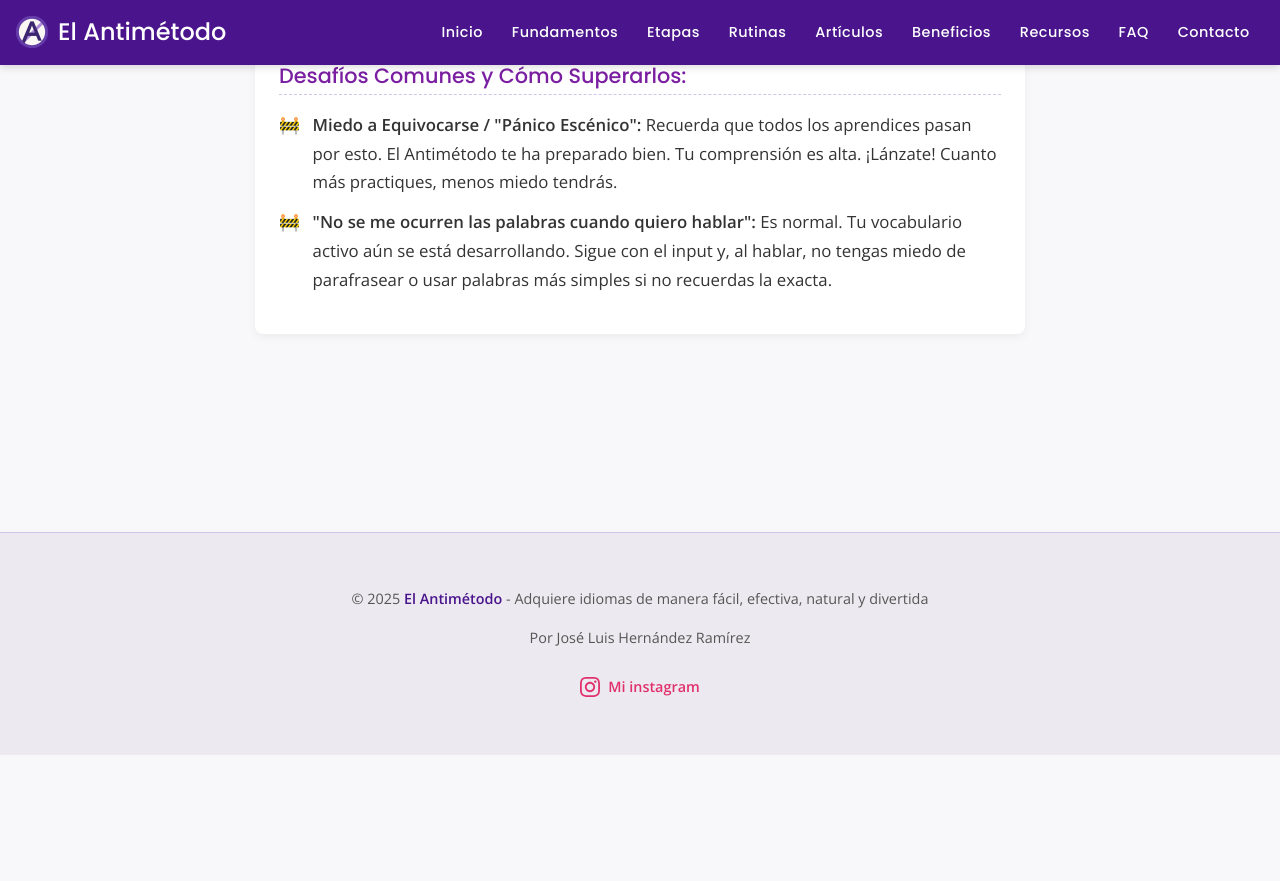
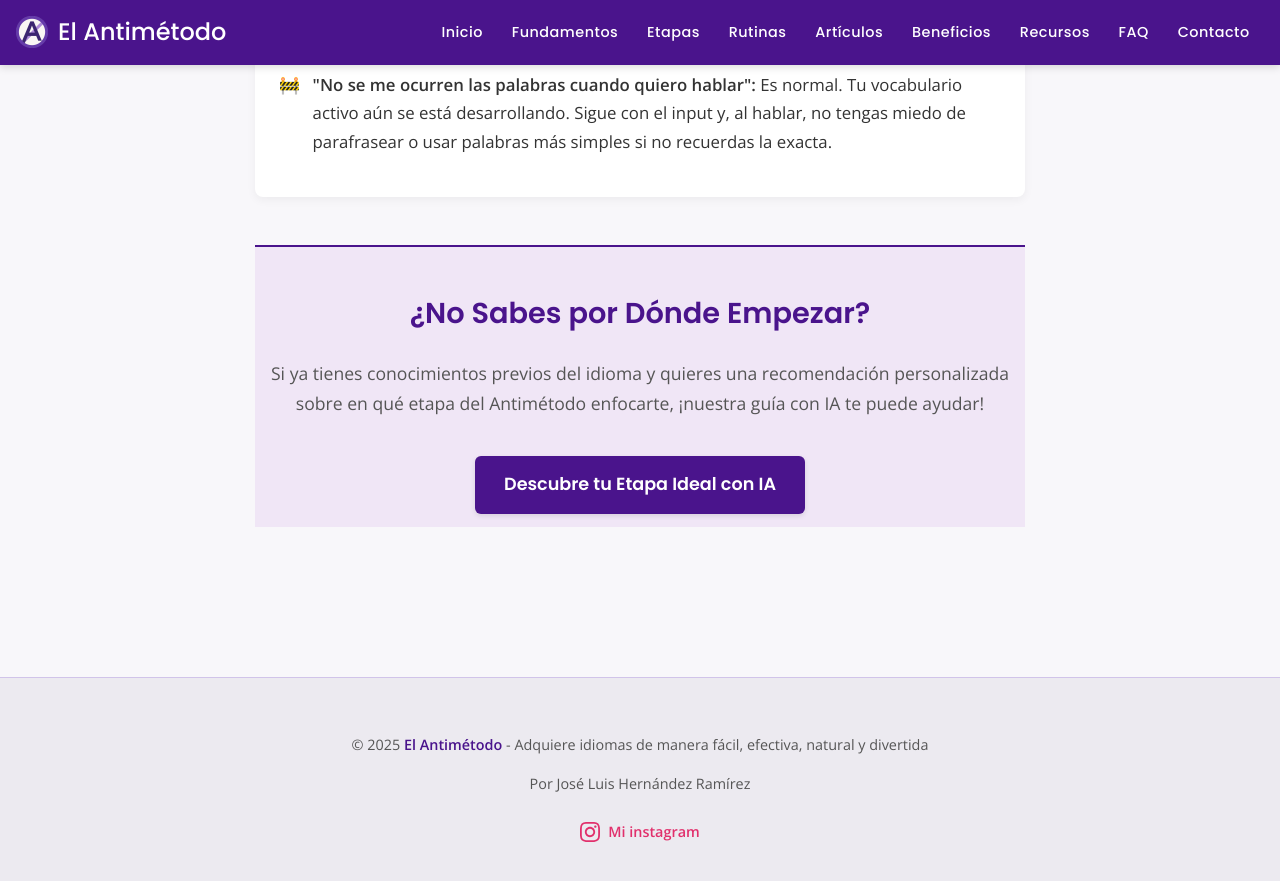
Before and after one commit to LuiseM93/ElAntimetodo, a Jekyll site: the page built from etapas.md, in a window 1280 px wide and 900 px high, scrolled down 9642 px. Shown: the top 881 px of the window. Built offline with Jekyll 4.4.1, drawn with Linux system fonts in a browser that asks for light colours; before the commit the page ends 10397 px from its top, so only the background shows below that; some of the changed text lies outside the part shown.

Commit message:
Update etapas.md

```diff
--- a/etapas.md
+++ b/etapas.md
@@ -28,7 +28,7 @@ description: Explora en detalle las 4 etapas del Antimétodo, desde la preparaci
 }
 .etapa-section .center-h2-container {
     text-align: center;
-    margin-bottom: 1.5rem;
+    margin-bottom: 1.5rem; /* Este margen se aplica si el H2 está dentro del div */
 }
 
 .etapa-section h3.subsection-title {
@@ -40,21 +40,21 @@ description: Explora en detalle las 4 etapas del Antimétodo, desde la preparaci
   padding-bottom: 0.3rem;
   border-bottom: 1px dashed var(--light-purple-color);
 }
-.etapa-section ul.custom-list {
+.etapa-section ul.custom-list { /* Cambiado de checklist a custom-list para más flexibilidad */
   list-style: none;
   padding-left: 0;
 }
 .etapa-section ul.custom-list li {
-  padding-left: 2em;
+  padding-left: 2em; /* Espacio para el emoji/icono */
   position: relative;
   margin-bottom: 0.7em;
   font-size: 1.05em;
 }
 .etapa-section ul.custom-list li::before {
-  content: '👉';
+  content: '👉'; /* Emoji por defecto, se puede cambiar por otros */
   position: absolute;
   left: 0;
-  font-size: 1em;
+  font-size: 1em; /* Ajustar tamaño del emoji */
   color: var(--secondary-color);
 }
 .etapa-section ul.custom-list li.goal::before { content: '🎯'; }
@@ -86,10 +86,6 @@ description: Explora en detalle las 4 etapas del Antimétodo, desde la preparaci
     <p class="subtitle" style="font-size: 1.2em; color: var(--secondary-color);">Un camino claro hacia la fluidez natural.</p>
     <p>El Antimétodo se divide en etapas progresivas, diseñadas para llevarte de la mano desde los conceptos básicos hasta la comunicación efectiva. Cada etapa se enfoca en habilidades específicas, construyendo una base sólida para la siguiente.</p>
     <p style="margin-top:1rem; font-style:italic; color:var(--text-light-color);">Para una guía más detallada sobre cómo organizar tu tiempo en cada etapa y ejemplos prácticos, visita nuestra sección de <a href="{{ '/rutinas' | relative_url }}">Rutinas</a>. Si tienes dudas, la sección de <a href="{{ '/faq' | relative_url }}">Preguntas Frecuentes (FAQ)</a> tiene muchas respuestas. Y para herramientas específicas, ¡no olvides consultar nuestros <a href="{{ '/recursos' | relative_url }}">Recursos</a>!</p>
-        <p style="margin-top:1.5rem; padding: 1rem; background-color: #f0e6f6; border-radius: 6px; border-left: 4px solid var(--accent-color);">
-      <strong>¿Ya sabes algo del idioma y no estás seguro por dónde empezar?</strong><br>
-      Usa nuestra <a href="{{ '/test-ubicacion' | relative_url }}" style="font-weight:bold;">Guía Interactiva con IA para Descubrir tu Etapa Ideal</a> y optimiza tu aprendizaje desde el inicio.
-    </p>
   </section>
 
   <!-- ETAPA 1 -->
@@ -258,5 +254,9 @@ description: Explora en detalle las 4 etapas del Antimétodo, desde la preparaci
       <li class="challenge"><strong>"No se me ocurren las palabras cuando quiero hablar":</strong> Es normal. Tu vocabulario activo aún se está desarrollando. Sigue con el input y, al hablar, no tengas miedo de parafrasear o usar palabras más simples si no recuerdas la exacta.</li>
     </ul>
   </section>
-
+<section class="content-section" style="margin-top: 3rem; text-align:center; background-color: #f0e6f6; border-top: 2px solid var(--primary-color);">
+    <h2 class="section-title" style="border-bottom: none; margin-bottom: 1rem;">¿No Sabes por Dónde Empezar?</h2>
+    <p style="font-size: 1.1em; color: var(--text-light-color); margin-bottom:1.5rem;">Si ya tienes conocimientos previos del idioma y quieres una recomendación personalizada sobre en qué etapa del Antimétodo enfocarte, ¡nuestra guía con IA te puede ayudar!</p>
+    <a href="{{ '/test-ubicacion' | relative_url }}" class="btn btn-primary" style="font-size: 1.1em;">Descubre tu Etapa Ideal con IA</a>
+  </section>
 </main>
```
Also changed, not shown: other parts of etapas.md (+1 -1 lines).
